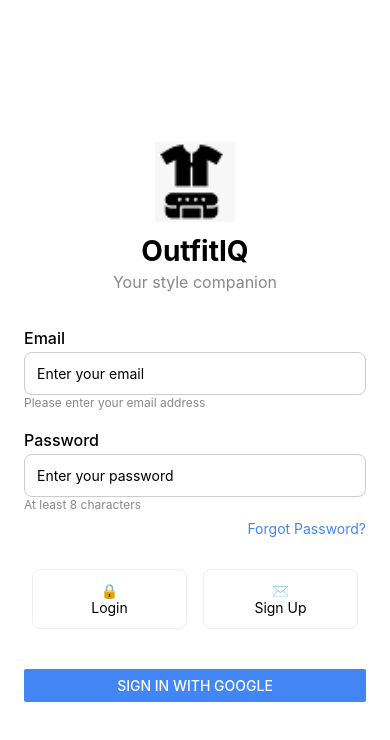
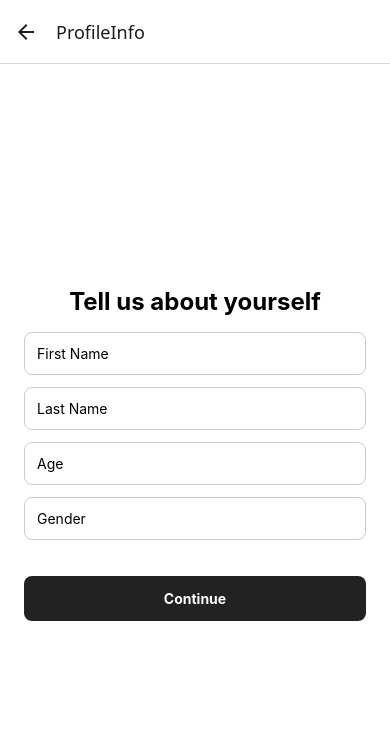
Before and after one commit to bhavjotkaur12/OutfitIQ, a React Native app in the folder frontend/: screen /ProfileInfo in a window 390 px wide. Shown: the top 740 px of the page. Built offline with nearby package versions, Linux system fonts and the light colour scheme; what @react-native-google-signin/google-signin would draw is missing.

Commit message:
added a basic profile info page

```diff
--- a/frontend/src/navigation/AppNavigator.tsx
+++ b/frontend/src/navigation/AppNavigator.tsx
@@ -6,6 +6,7 @@ import ForgotPasswordScreen from '../screens/ForgotPasswordScreen';
 import ResetPasswordScreen from '../screens/ResetPasswordScreen';
 import StyleQuizStack from './StyleQuizStack';
 import VisualOutfitTestScreen from '../screens/VisualOutfitTestScreen';
+import ProfileInfoScreen from '../screens/ProfileInfoScreen';
 import type { AuthStackParamList, RootStackParamList } from './types';
 
 const Stack = createStackNavigator<RootStackParamList>();
@@ -18,6 +19,7 @@ const AppNavigator = () => (
     <Stack.Screen name="ResetPassword" component={ResetPasswordScreen} />
     <Stack.Screen name="StyleQuiz" component={StyleQuizStack} options={{ headerShown: false }} />
     <Stack.Screen name="VisualOutfitTest" component={VisualOutfitTestScreen} />
+    <Stack.Screen name="ProfileInfo" component={ProfileInfoScreen} />
   </Stack.Navigator>
 );
 
--- a/frontend/src/navigation/types.ts
+++ b/frontend/src/navigation/types.ts
@@ -4,6 +4,7 @@ export type AuthStackParamList = {
     ForgotPassword: undefined;
     ResetPassword: { token: string } | undefined;
     StyleQuiz: undefined;
+    ProfileInfo: undefined;
   };
 
 export type StyleQuizStackParamList = {
@@ -35,5 +36,6 @@ export type RootStackParamList = {
   StyleQuiz: undefined;
   VisualOutfitTest: undefined;
   StyleProfileSummary: undefined;
+  ProfileInfo: undefined;
   // ...add any other screens here
 };
--- /dev/null
+++ b/frontend/src/screens/ProfileInfoScreen.tsx
@@ -0,0 +1,81 @@
+import React, { useState } from 'react';
+import { View, Text, TextInput, TouchableOpacity, StyleSheet, Alert } from 'react-native';
+import axios from 'axios';
+import AsyncStorage from '@react-native-async-storage/async-storage';
+import { StackNavigationProp } from '@react-navigation/stack';
+import type { RootStackParamList } from '../navigation/types'; // Adjust the path as needed
+
+type ProfileInfoScreenProps = {
+  navigation: StackNavigationProp<RootStackParamList, 'ProfileInfo'>;
+};
+
+const ProfileInfoScreen: React.FC<ProfileInfoScreenProps> = ({ navigation }) => {
+  const [firstName, setFirstName] = useState('');
+  const [lastName, setLastName] = useState('');
+  const [age, setAge] = useState('');
+  const [gender, setGender] = useState('');
+  // Add more fields as needed
+
+  const handleSubmit = async () => {
+    if (!firstName || !lastName || !age || !gender) {
+      Alert.alert('Please fill all fields');
+      return;
+    }
+    try {
+      const token = await AsyncStorage.getItem('token');
+      await axios.post(
+        'http://10.0.2.2:5000/api/user/profile-info',
+        { firstName, lastName, age, gender },
+        { headers: { Authorization: `Bearer ${token}` } }
+      );
+      navigation.navigate('StyleQuiz');
+    } catch (error) {
+      Alert.alert('Error', 'Failed to save profile info');
+    }
+  };
+
+  return (
+    <View style={styles.container}>
+      <Text style={styles.header}>Tell us about yourself</Text>
+      <TextInput
+        style={styles.input}
+        placeholder="First Name"
+        value={firstName}
+        onChangeText={setFirstName}
+      />
+      <TextInput
+        style={styles.input}
+        placeholder="Last Name"
+        value={lastName}
+        onChangeText={setLastName}
+      />
+      <TextInput
+        style={styles.input}
+        placeholder="Age"
+        value={age}
+        onChangeText={setAge}
+        keyboardType="numeric"
+      />
+      <TextInput
+        style={styles.input}
+        placeholder="Gender"
+        value={gender}
+        onChangeText={setGender}
+      />
+      {/* Add more fields as needed */}
+      <TouchableOpacity style={styles.button} onPress={handleSubmit}>
+        <Text style={styles.buttonText}>Continue</Text>
+      </TouchableOpacity>
+    </View>
+  );
+};
+
+const styles = StyleSheet.create({
+  container: { flex: 1, padding: 24, justifyContent: 'center', backgroundColor: '#fff' },
+  header: { fontSize: 24, fontWeight: 'bold', marginBottom: 16, alignSelf: 'center' },
+  input: { borderWidth: 1, borderColor: '#ccc', borderRadius: 8, padding: 12, marginBottom: 12 },
+  button: { backgroundColor: '#222', borderRadius: 8, padding: 14, alignItems: 'center', marginTop: 24 },
+  buttonText: { color: '#fff', fontWeight: 'bold' },
+});
+
+export default ProfileInfoScreen;
--- a/frontend/src/screens/SignupScreen.tsx
+++ b/frontend/src/screens/SignupScreen.tsx
@@ -22,7 +22,7 @@ const SignupScreen = () => {
       await AsyncStorage.setItem('token', res.data.token);
       setEmail('');
       setPassword('');
-      navigation.navigate('StyleQuiz');
+      navigation.navigate('ProfileInfo');
     } catch (err: any) {
       Alert.alert('Error', err.response?.data?.message || 'Registration failed');
     } finally {
```
Also changed, not shown: 2 other files (tests, documents, lock files or other folders).
